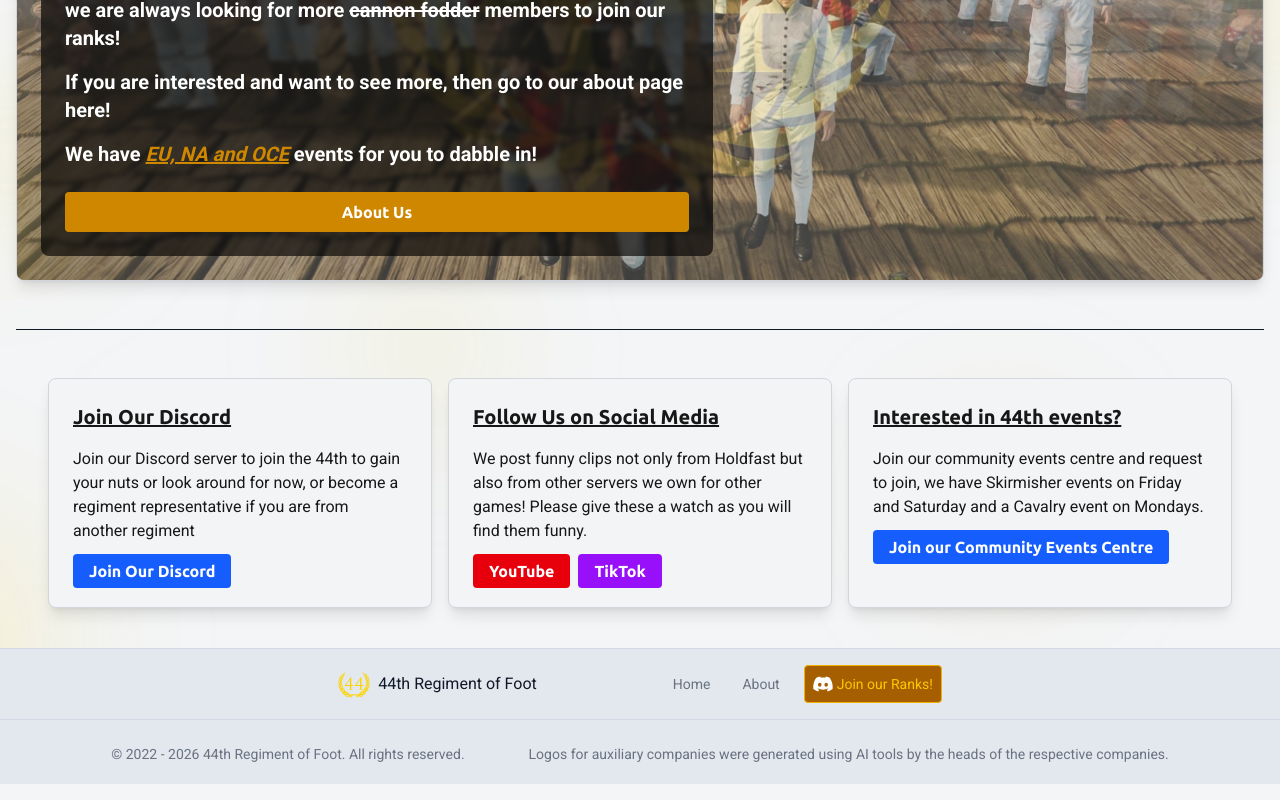
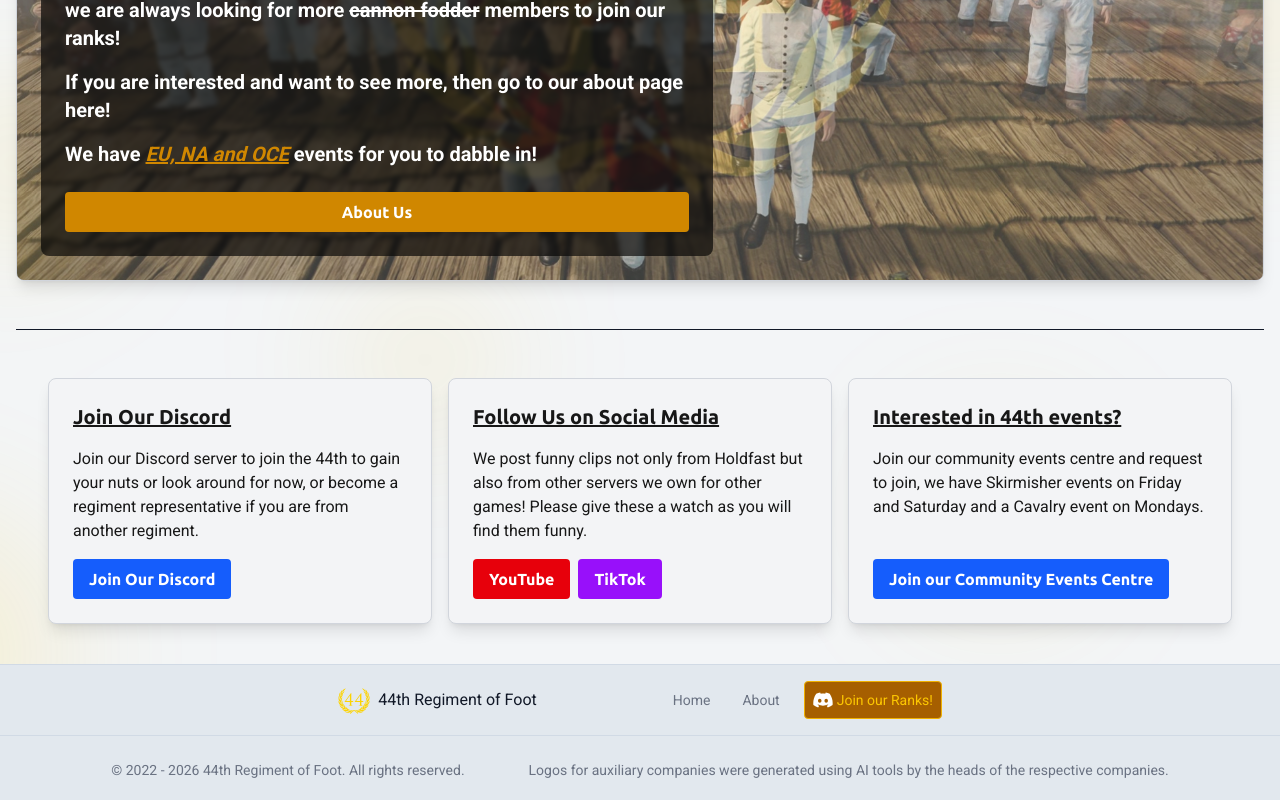
Before and after one commit to ArnoldHenderson/44th-rof-site, a Next.js app: page / in a window 1280 px wide. Shown: the part 422-1222 px from the top of the page. Built offline with nearby package versions, Linux system fonts and the light colour scheme; no server answers.

Commit message:
Refactor InfoCardsCreator layout for improved styling and update description in info-cards.json

```diff
--- a/src/app/components/info-cards-creator.tsx
+++ b/src/app/components/info-cards-creator.tsx
@@ -25,7 +25,7 @@ export default function InfoCardsCreator({
           {infoCards.map((info) => (
             <div
               key={info.title}
-              className="w-full max-w-sm rounded-lg border border-gray-300 bg-surface p-6 shadow-lg dark:bg-gray-900 bg-gray-100"
+              className="flex w-96 flex-none flex-col rounded-lg border border-gray-300 bg-surface p-6 shadow-lg dark:bg-gray-900 bg-gray-100"
             >
               <h3 className="text-xl font-bold mb-4">
                 <u>{info.title}</u>
@@ -33,17 +33,19 @@ export default function InfoCardsCreator({
 
               <p className="mb-4">{info.description}</p>
 
+              <div className="mt-auto">
                 {info.links.map((link) => (
                   <Link
                     key={`${link.link}-${link.linkTitle}`}
                     href={link.link}
                     target={link.linkTarget}
                     rel={link.linkRel}
-                  className={link.linkStyle}
+                    className={`${link.linkStyle} inline-flex max-w-full`}
                   >
                     {link.linkTitle}
                   </Link>
                 ))}
+              </div>
             </div>
           ))}
         </div>
--- a/src/app/page.tsx
+++ b/src/app/page.tsx
@@ -14,9 +14,7 @@ export default function Home() {
       <main className="site-main blurred-glow-bg grow p-4 font-noto">
         <div className="container mx-auto">
           <HeroCarousel />
-
           <hr />
-
           <InfoCardsCreator infoCards={infoCardsData} />
         </div>
         <br />
--- a/src/data/InfoCards/info-cards.json
+++ b/src/data/InfoCards/info-cards.json
@@ -1,7 +1,7 @@
 [
   {
     "title": "Join Our Discord",
-    "description": "Join our Discord server to join the 44th to gain your nuts or look around for now, or become a regiment representative if you are from another regiment",
+    "description": "Join our Discord server to join the 44th to gain your nuts or look around for now, or become a regiment representative if you are from another regiment.",
     "links": [
       {
         "link": "https://discord.gg/44th",
```
Lines whose indentation alone changed are shown as unchanged.
